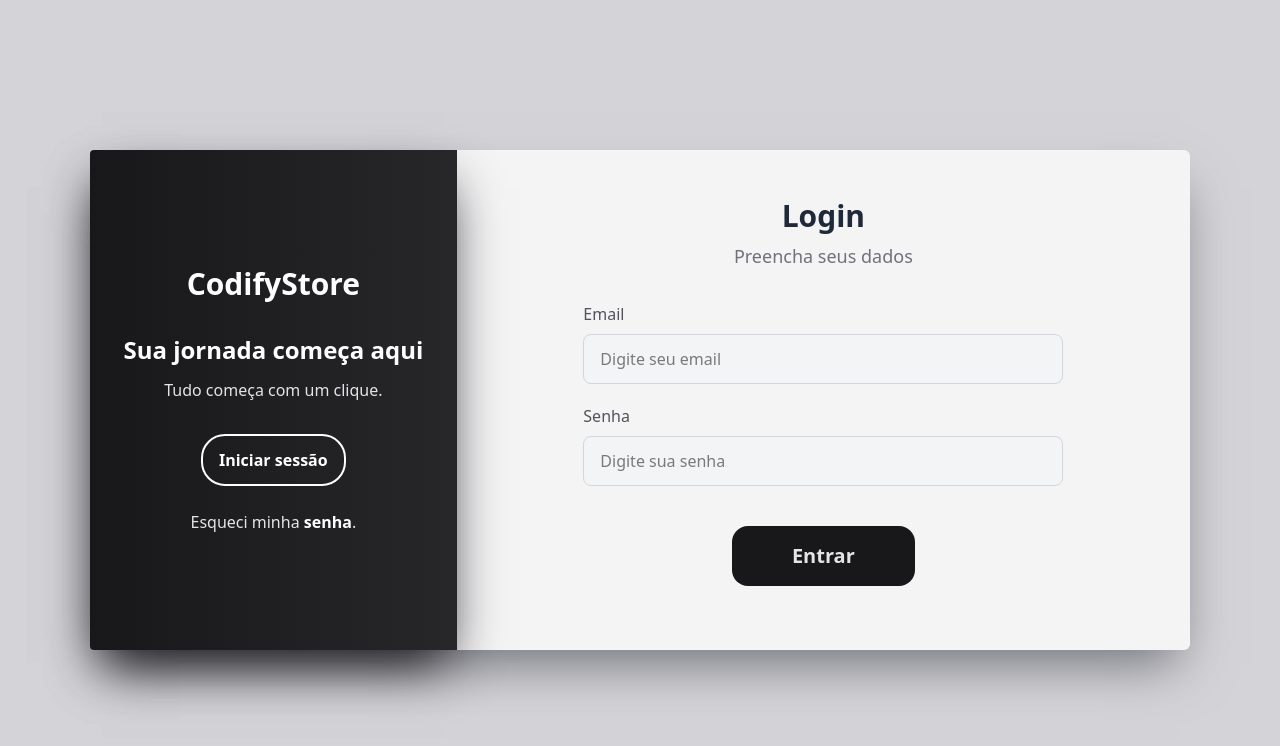
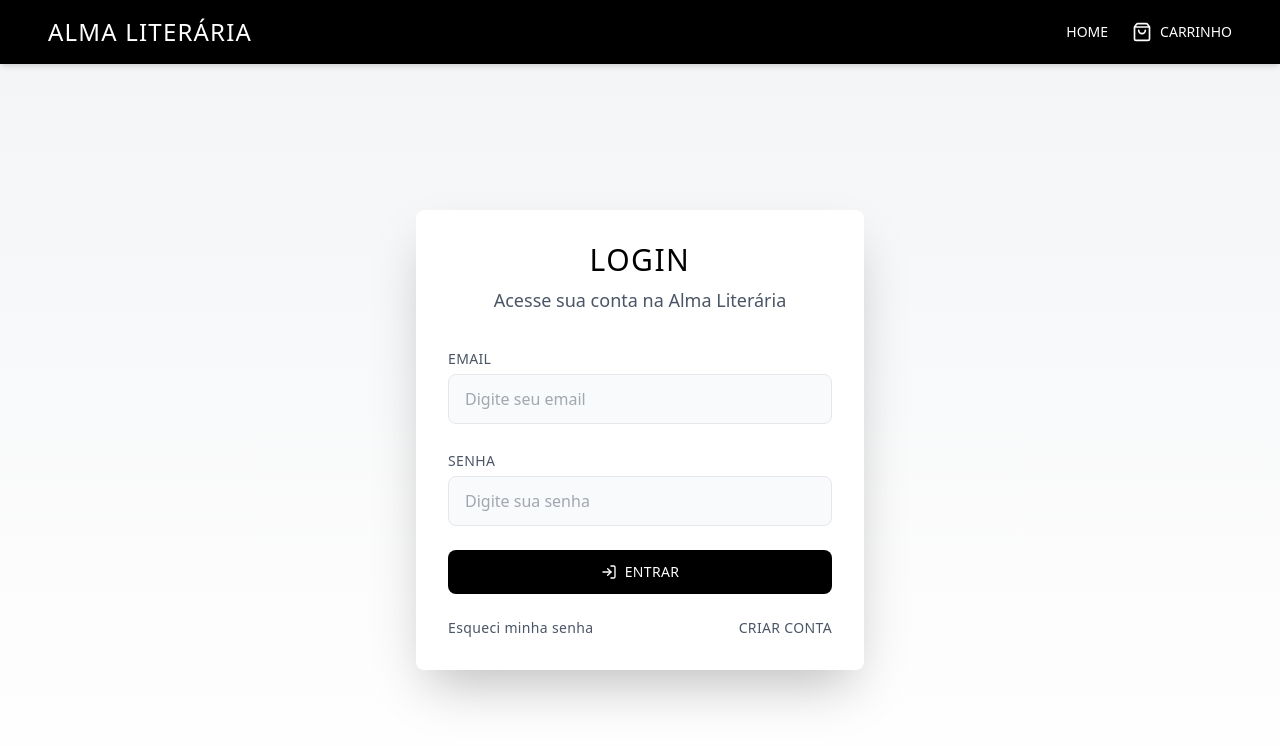
Before and after one commit to Gustavo-2027/alma_literaria, a React (Vite) app: page / in a window 1280 px wide. Shown: the top 746 px of the page. Built offline with nearby package versions, Linux system fonts and the light colour scheme.

Commit message:
feat: incorpora um layout para o roteamento de páginas

```diff
--- a/src/components/BooksGrid.jsx
+++ b/src/components/BooksGrid.jsx
@@ -86,7 +86,7 @@
                   e.preventDefault();
                   dispatch(addToCart(livro));
                 }}
-                className="w-2/3 bg-black text-white text-sm font-light py-3 px-6 uppercase tracking-wide rounded-lg hover:bg-gray-800 transition-colors duration-300 flex items-center justify-center gap-2 focus:outline-none focus:ring-2 focus:ring-black focus:ring-opacity-50"
+                className="w-2/3 bg-black cursor-pointer text-white text-sm font-light py-3 px-6 uppercase tracking-wide rounded-lg hover:bg-gray-800 transition-colors duration-300 flex items-center justify-center gap-2 focus:outline-none focus:ring-2 focus:ring-black focus:ring-opacity-50"
                 aria-label={`Adicionar ${livro.name} ao carrinho`}
               >
                 <ShoppingCart className="w-4 h-4" />
@@ -97,7 +97,7 @@
                   e.preventDefault();
                   alert("Adicionado à lista de desejos!");
                 }}
-                className="w-1/3 bg-gray-200 text-black text-sm font-light py-3 px-6 uppercase tracking-wide rounded-lg hover:bg-gray-300 transition-colors duration-300 flex items-center justify-center gap-2 focus:outline-none focus:ring-2 focus:ring-black focus:ring-opacity-50"
+                className="w-1/3 bg-gray-200 text-black cursor-pointer text-sm font-light py-3 px-6 uppercase tracking-wide rounded-lg hover:bg-gray-300 transition-colors duration-300 flex items-center justify-center gap-2 focus:outline-none focus:ring-2 focus:ring-black focus:ring-opacity-50"
                 aria-label={`Adicionar ${livro.name} à lista de desejos`}
               >
                 <Star className="w-4 h-4" />
@@ -107,6 +107,7 @@
           </div>
         ))}
       </div>
+      {/*Paginação -- Transformar em um componente */}
       <div className="flex justify-center items-center gap-2 mt-8">
         <button
           onClick={goToPreviousPage}
--- a/src/components/Livros.jsx
+++ b/src/components/Livros.jsx
@@ -31,7 +31,7 @@
     id: 3,
     name: "Memórias do subsolo",
     price: 43.37,
-    image: "https://m.media-amazon.com/images/I/81b1DD3RZ-L._SY466_.jpg",
+    image: "https://m.media-amazon.com/images/I/51q5HvjLe7L._SY445_SX342_ControlCacheEqualizer_.jpg",
     author: "Fiódor Dostoiévski",
     description:
       "Obra-prima da literatura mundial, esta pequena novela traz, em embrião, vários temas da fase madura de Dostoiévski. Seu protagonista, um funcionário que vive no subsolo de um edifício em São Petersburgo, expõe a sua visão de mundo num discurso explosivo, labiríntico, vertido impecavelmente para o português por Boris Schnaiderman. Tradução primorosa. (Luciano Trigo, O Globo)",
--- a/src/pages/Home.jsx
+++ b/src/pages/Home.jsx
@@ -4,7 +4,7 @@
 
 export default function Home() {
   return (
-    <div className="min-h-screen bg-gradient-to-b from-gray-100 to-white">
+    <div>
       <Nav />
 
       <Banner />
--- /dev/null
+++ b/src/pages/Layout.jsx
@@ -0,0 +1,9 @@
+import { Outlet } from "react-router-dom";
+
+export default function Layout() {
+    return (
+        <div className="min-h-screen bg-gradient-to-b from-gray-100 to-white">
+            <Outlet/>
+        </div>
+    )
+}
--- a/src/pages/Login.jsx
+++ b/src/pages/Login.jsx
@@ -1,7 +1,9 @@
 import { useState } from "react";
-import { useNavigate } from "react-router-dom";
+import { useNavigate, Link } from "react-router-dom";
 import { useDispatch } from "react-redux";
 import { login } from "../redux/slices/authSlice";
+import { LogIn } from "lucide-react";
+import Nav from "../components/Nav";
 
 export default function Login() {
   const [email, setEmail] = useState("");
@@ -17,7 +19,7 @@
       return;
     }
     if (email === "gustavo@teste.com" && password === "123456") {
-      dispatch(login({ email, password }));
+      dispatch(login({ email }));
       navigate("/home");
       setEmail("");
       setPassword("");
@@ -27,86 +29,98 @@
     }
   }
 
+  function handleForgotPassword() {
+    alert("Funcionalidade de recuperação de senha em desenvolvimento!");
+  }
+
   return (
-    <div className="min-w-full min-h-dvh h-full bg-zinc-300">
-      <div className="flex justify-center items-center h-dvh">
-        <section className="w-275 h-125 bg-zinc-100 rounded-md flex shadow-2xl shadow-zinc-500">
-          <section className="bg-gradient-to-l from-zinc-800 to-zinc-900 text-white w-[50%] rounded-l shadow-2xl shadow-zinc-900 flex flex-col justify-center items-center gap-8 ">
-            <h1 className="text-3xl font-black">CodifyStore</h1>
     <div>
-              <h1 className="text-2xl font-extrabold ">
-                Sua jornada começa aqui
-              </h1>
-              <p className="text-center text-zinc-200 pt-3">
-                Tudo começa com um clique.
+      <Nav />
+
+      <div className="flex justify-center items-center min-h-screen pt-20">
+        <section className="w-full max-w-md bg-white rounded-lg shadow-2xl p-8">
+          <div className="text-center mb-8">
+            <h2
+              id="login-heading"
+              className="text-3xl font-light uppercase tracking-wider text-black"
+            >
+              Login
+            </h2>
+            <p className="text-lg font-light text-gray-600 mt-2">
+              Acesse sua conta na Alma Literária
             </p>
           </div>
-            <div className="flex flex-col juscjustify-center items-center gap-6">
-              <button
-                className="font-extrabold text- rounded-3xl px-4 py-3 border-2 cursor-pointer hover:scale-105 transition-transform "
-                onClick={(e) => handleSubmit(e)}
+          <form className="flex flex-col gap-6" onSubmit={handleSubmit}>
+            <div>
+              <label
+                htmlFor="email"
+                className="text-sm font-light uppercase tracking-wide text-gray-600"
               >
-                Iniciar sessão
-              </button>
-              <p className="text-zinc-200">
-                Esqueci minha{" "}
-                <span className="font-semibold text-white hover:border-b transition-transform cursor-pointer">
-                  senha
-                </span>
-                .
-              </p>
-            </div>
-          </section>
-          <section className="flex flex-col items-center  w-full py-12 gap-8">
-            <div className="w-full">
-              <h2 className="text-3xl text-gray-800 font-extrabold text-center pb-2">
-                Login
-              </h2>
-              <h3 className="text-lg text-zinc-500 font-light text-center">
-                Preencha seus dados
-              </h3>
-            </div>
-            <form
-              className="flex flex-col w-full justify-center items-center gap-5"
-              onSubmit={(e) => handleSubmit(e)}
-            >
-              <label>
-                <p className="font-extralight text-zinc-600 pb-1">Email</p>
+                Email
+              </label>
               <input
+                id="email"
                 type="email"
                 placeholder="Digite seu email"
                 value={email}
                 onChange={(e) => setEmail(e.target.value)}
-                  className="mt-1 w-120 px-4 py-3 rounded-lg bg-gray-100 border border-gray-300 focus:ring-2 focus:ring-blue-500 focus:border-blue-500 transition-all"
-                ></input>
+                className="w-full mt-1 px-4 py-3 rounded-lg bg-gray-50 border border-gray-200 text-base font-light text-gray-600 focus:outline-none focus:ring-2 focus:ring-black focus:border-black transition-all"
+                aria-label="Digite seu email"
+                required
+              />
+            </div>
+            <div>
+              <label
+                htmlFor="password"
+                className="text-sm font-light uppercase tracking-wide text-gray-600"
+              >
+                Senha
               </label>
-              <label>
-                <p className="font-extralight text-zinc-600 pb-1">Senha</p>
               <input
+                id="password"
                 type="password"
                 placeholder="Digite sua senha"
                 value={password}
                 onChange={(e) => setPassword(e.target.value)}
-                  className="mt-1 w-120 px-4 py-3 rounded-lg bg-gray-100 border border-gray-300 focus:ring-2 focus:ring-blue-500 focus:border-blue-500 transition-all mb-5"
-                ></input>
-              </label>
+                className="w-full mt-1 px-4 py-3 rounded-lg bg-gray-50 border border-gray-200 text-base font-light text-gray-600 focus:outline-none focus:ring-2 focus:ring-black focus:border-black transition-all"
+                aria-label="Digite sua senha"
+                required
+              />
+            </div>
             {erro && (
               <p
                 id="form-error"
-                  className="text-red-500 text-sm text-center"
+                className="text-red-600 text-sm font-light text-center bg-red-100 py-2 rounded-lg"
                 role="alert"
               >
                 {erro}
               </p>
             )}
             <button
-                className="px-15 py-4 bg-zinc-900 text-zinc-200 text-xl font-bold rounded-2xl cursor-pointer hover:bg-zinc-700 duration-600"
               type="submit"
+              className="w-full bg-black text-white text-sm font-light py-3 px-6 uppercase tracking-wide rounded-lg hover:bg-gray-800 transition-colors duration-300 flex items-center justify-center gap-2 focus:outline-none focus:ring-2 focus:ring-black focus:ring-opacity-50 cursor-pointer"
+              aria-label="Entrar na conta"
             >
+              <LogIn className="w-4 h-4" />
               Entrar
             </button>
           </form>
-          </section>
+          <div className="flex justify-between items-center mt-6 text-sm font-light uppercase tracking-wide text-gray-600 cursor-pointer">
+            <button
+              onClick={handleForgotPassword}
+              className="hover:text-black hover:border-b border-black transition-colors cursor-pointer"
+              aria-label="Recuperar senha"
+            >
+              Esqueci minha senha
+            </button>
+            <Link
+              to="/register"
+              className="hover:text-black hover:border-b border-black transition-colors"
+              aria-label="Criar uma nova conta"
+            >
+              Criar conta
+            </Link>
+          </div>
         </section>
       </div>
     </div>
```
Also changed, not shown: src/main.jsx (+7 -0 lines), src/pages/BookDetails.jsx (+5 -5 lines). Lines whose indentation alone changed are shown as unchanged.
